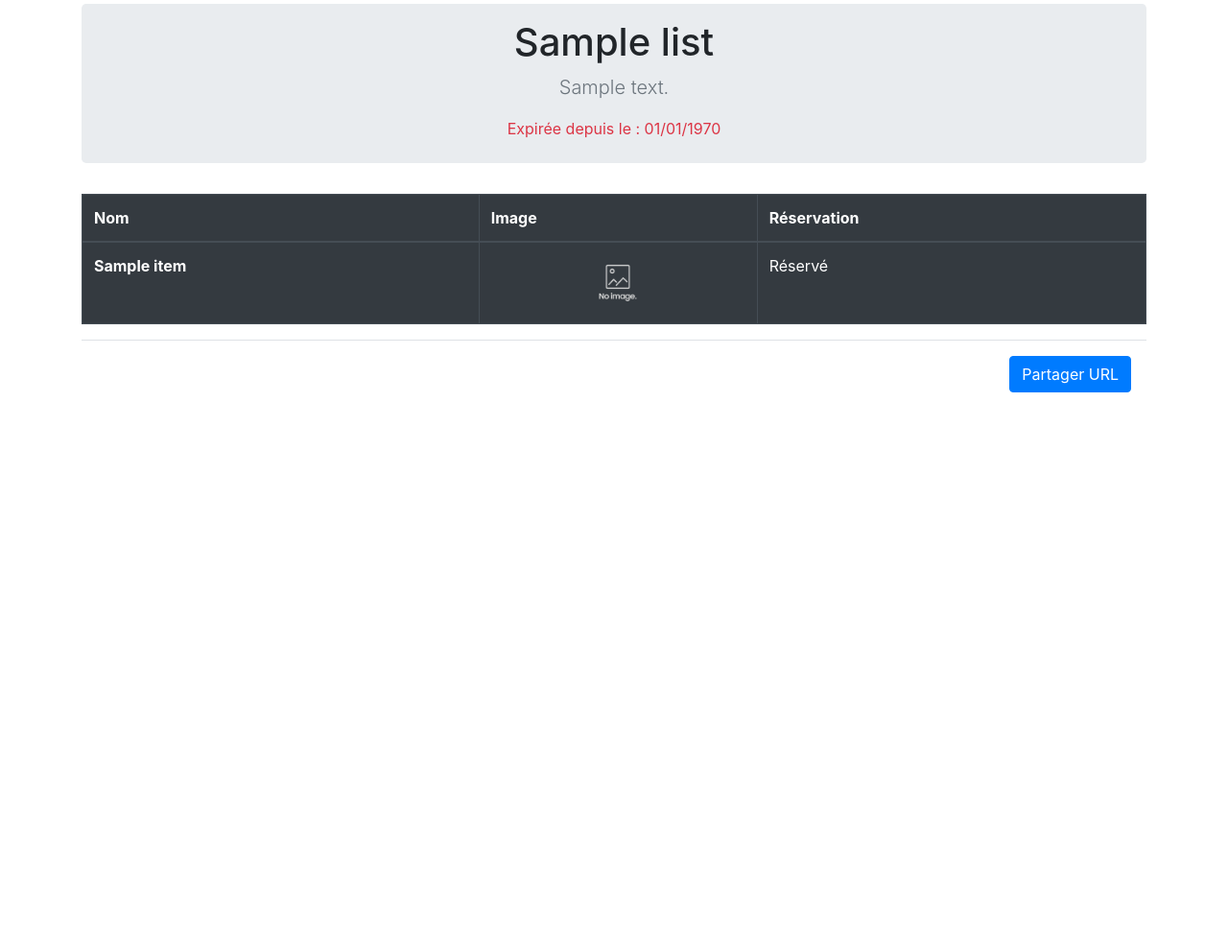
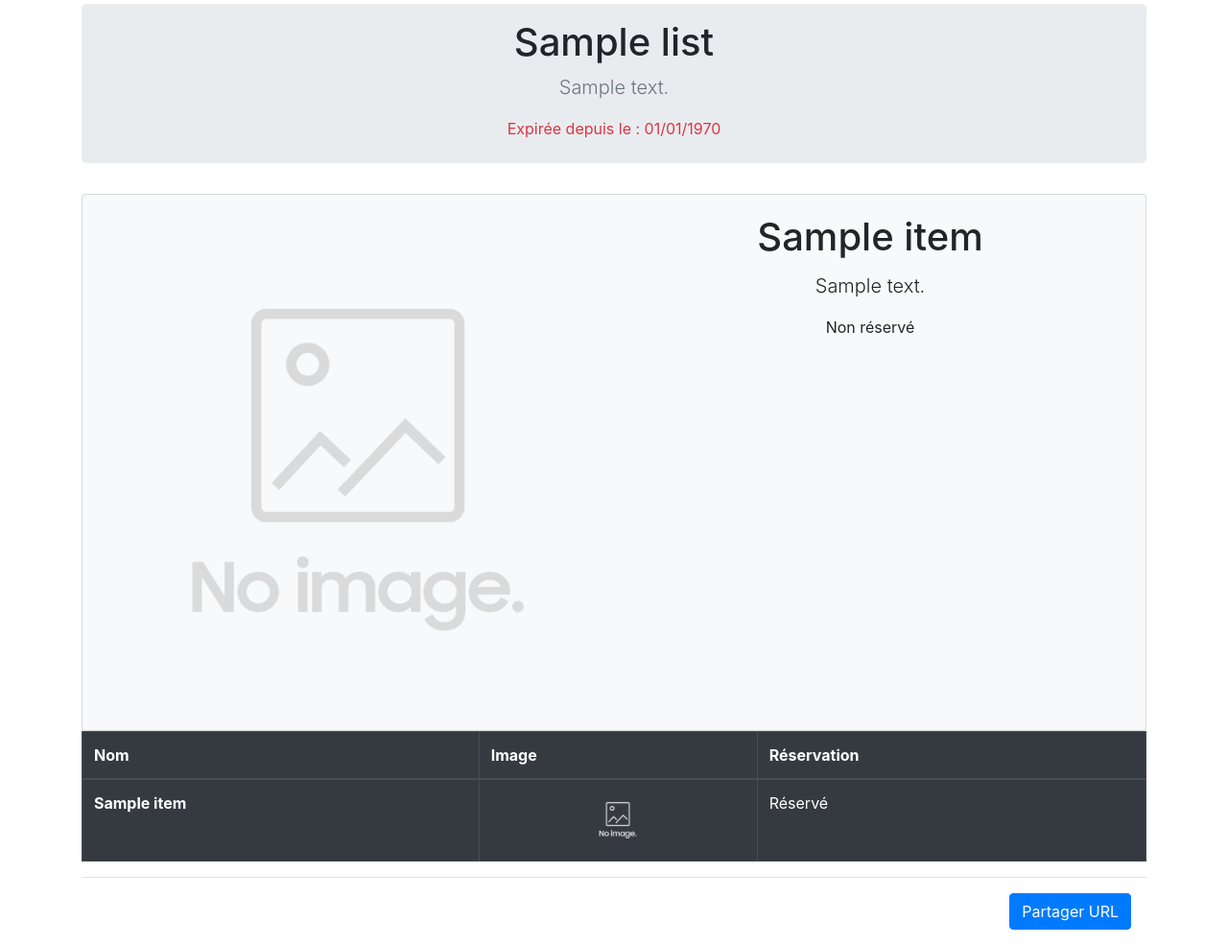
Before and after one commit to juliennoel9/mywishlist, a PHP site: template src/views/list.phtml in a window 1280 px wide. Shown: the part 164-1149 px from the top of the page at 96% size. Before the commit the page ends 573 px from the top, so only its background shows below. Run offline with PHP 8.4, Linux system fonts and the light colour scheme; the template is opened without the code that fills it: most values are stand-ins (such as "Sample title", 1, 10 or a date in 2020).

Commit message:
New layout for items display

```diff
--- a/src/config/database_insert.sql
+++ b/src/config/database_insert.sql
@@ -20,8 +20,8 @@ INSERT INTO `item` (`id`, `liste_id`, `nom`, `descr`, `img`, `url`, `tarif`) VAL
 (27, 1, 'Fort Aventure', 'Découvrez Fort Aventure à Bainville-sur-Madon, un site Accropierre unique en Lorraine ! Des Parcours Acrobatiques pour petits et grands, Jeu Mission Aventure, Crypte de Crapahute, Tyrolienne, Saut à l\'élastique inversé, Toboggan géant... et bien plus encore.', 'fort.jpg', '', 25.00);
 
 INSERT INTO `liste` (`num`, `user_id`, `titre`, `description`, `expiration`, `token`, `public`) VALUES
-(1, 1, 'Pour fêter le bac !', 'Pour un week-end à Nancy qui nous fera oublier les épreuves. ', '2020-06-27', 'HOf3UXyX', TRUE),
+(1, 1, 'Pour fêter le bac !', 'Pour un week-end à Nancy qui nous fera oublier les épreuves. ', '2020-06-27', 'HOf3UXyX', FALSE),
 (2, 1, 'Liste de mariage d\'Alice et Bob', 'Nous souhaitons passer un week-end royal à Nancy pour notre lune de miel :)', '2018-06-30', '54xs1en0', TRUE),
-(3, 1, 'C\'est l\'anniversaire de Charlie', 'Pour lui préparer une fête dont il se souviendra :)', '2017-12-12', 'seab3twa', TRUE);
+(3, 1, 'C\'est l\'anniversaire de Charlie', 'Pour lui préparer une fête dont il se souviendra :)', '2017-12-12', 'seab3twa', FALSE);
 
 INSERT INTO `account` (`id`, `username`, `email`, `hash`, `nom`, `prenom`) VALUES (1, 'root', 'root@root.com', '$2y$10$zUnLFNxa0iP4svm5PMKvHu8u7Z8LWsedo0udjxQqfcJJa8h1CKRE2', 'root', 'root');
--- a/src/views/list.phtml
+++ b/src/views/list.phtml
@@ -23,6 +23,27 @@
             </thead>
 
             <tbody>
+            <?php foreach ($items as $item) :
+                    $fileName = 'noimage.png';
+                    if (file_exists('./public/images/' . $item->img)) {
+                        $fileName = $item->img;
+                    }
+                ?>
+                <div class="card mt-4 bg-light">
+                    <div class="card-body text-center pb-1">
+                        <img class="float-left w-50" src="/public/images/<?= $fileName ?>">
+                        <h1 class="card-title"><?= $item->nom ?></h1>
+                        <p class="card-text lead"><?= $item->description ?></p>
+                        <?php if (strtotime($list->nomReservation)) : ?>
+                            <p><?= $list->nomReservation ?></p>
+                        <?php else: ?>
+                            <p>Non réservé</p>
+                        <?php endif; ?>
+                        <a href='<?= $router->pathFor('item', ['token' => $list->token, 'id' => $item->id]) ?>' class="stretched-link"></a>
+                    </div>
+                </div>
+            <?php endforeach; ?>
+
             <?php foreach ($items as $item) : ?>
                 <tr onclick="document.location='<?= $router->pathFor('item', ['token' => $list->token, 'id' => $item->id]) ?>';">
                     <th scope="row"><?= $item->nom ?></th>
@@ -32,7 +53,7 @@
                             $fileName = $item->img;
                         }
                     ?>
-                    <td class="text-center"><img src="/public/images/<?= $fileName ?>"></td>
+                    <td class="text-center"><img class="img-fluid" src="/public/images/<?= $fileName ?>"></td>
                     <td><?= $item->nomReservation == null ? 'Non réservé' : 'Réservé'?></td>
                 </tr>
             <?php endforeach; ?>
```
